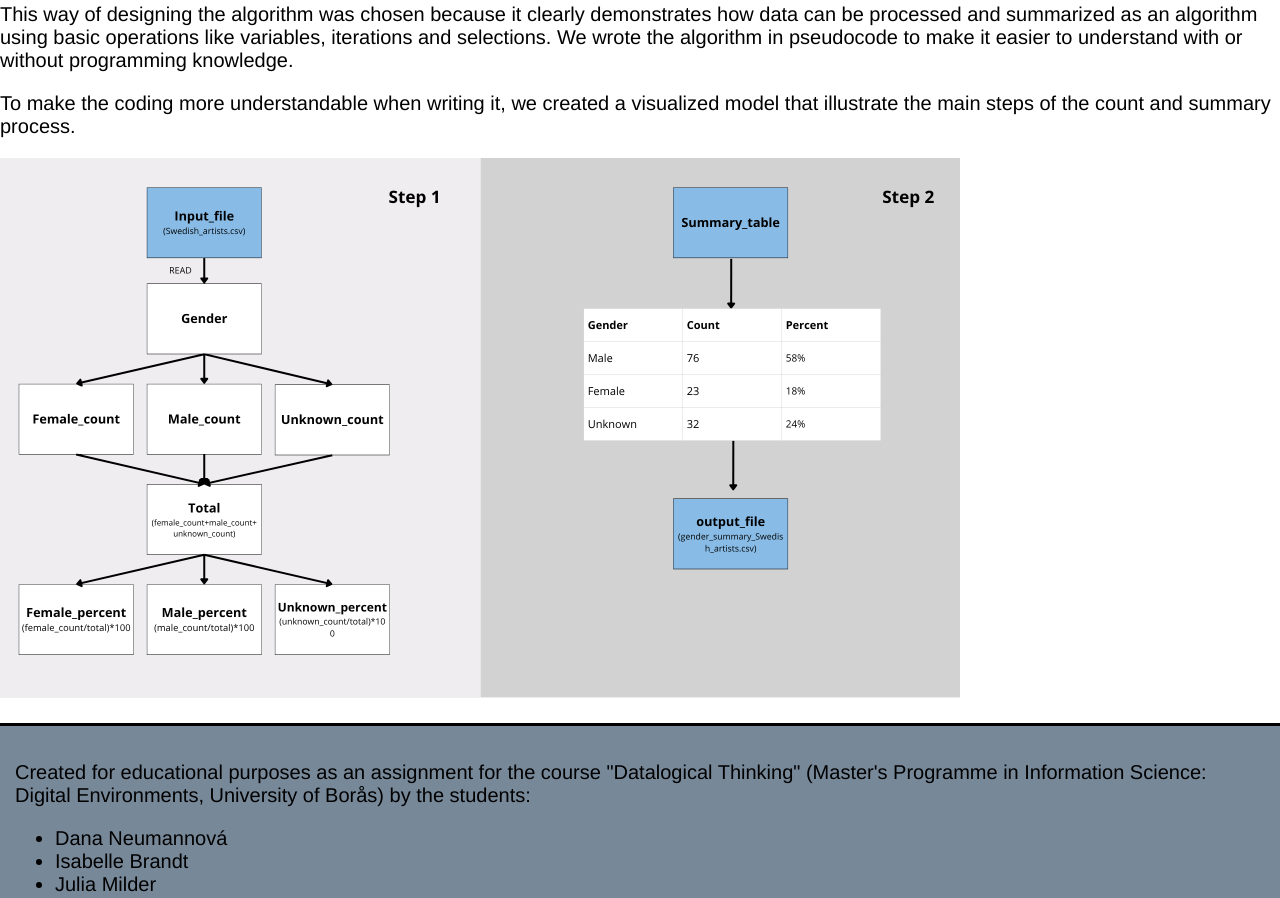
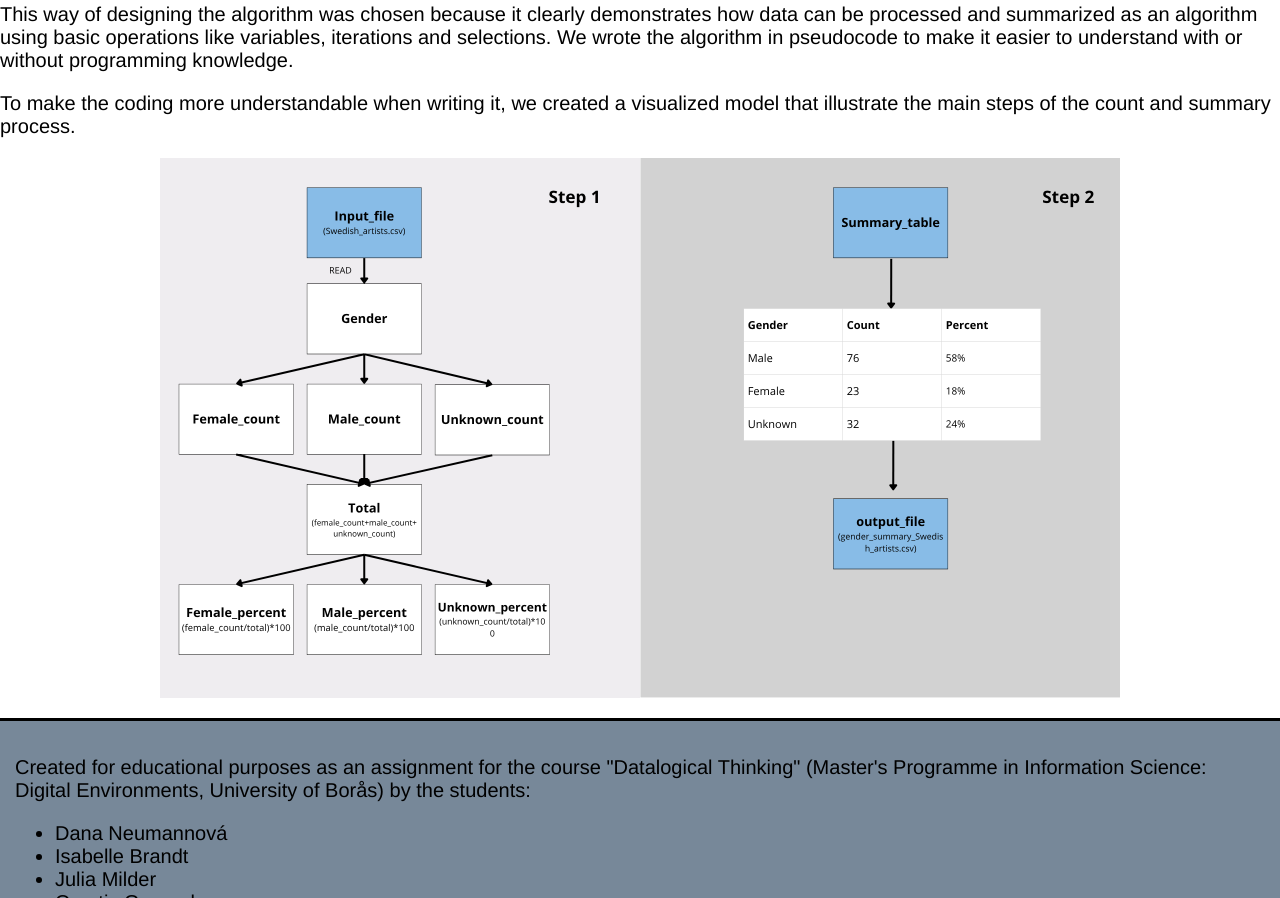
Before and after one commit to OresGeo/Datalogical_Thinking_Group_Project_1, a plain HTML site: page algorithm.html in a window 1280 px wide. Shown: the part 722-1620 px from the top of the page. Drawn offline with Linux system fonts and the light colour scheme.

Commit message:
Update algorithm.html

```diff
--- a/algorithm.html
+++ b/algorithm.html
@@ -25,7 +25,7 @@ We began the work with our algorithm by discussing what we wanted it to actually
 <p>To make the coding more understandable when writing it, we created a visualized model that illustrate the main steps of the count and summary process.
         </p>
         <p>
-<img src="resources/css/Images/Algorithmdrawing.png" alt="Algorithm drawing" width="960" height="540">
+<img src="resources/css/Images/Algorithmdrawing.png" alt="Algorithm drawing" width="960" height="540" style="display:block; margin:auto;">
   </p>
     </body>
     <footer> <!-- The "footer" includes information on copyright, contact info etc. Basically what shows at the bottom of most webpages.-->
```
